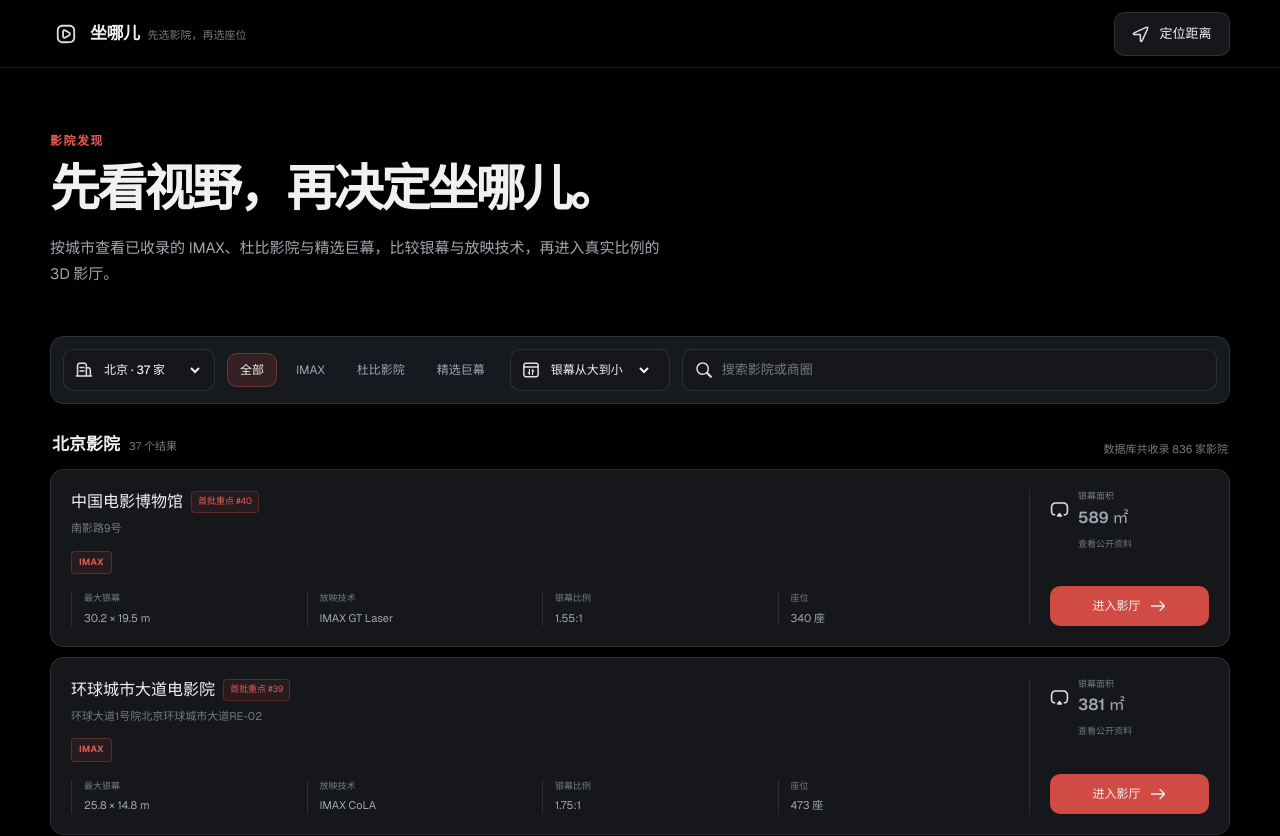
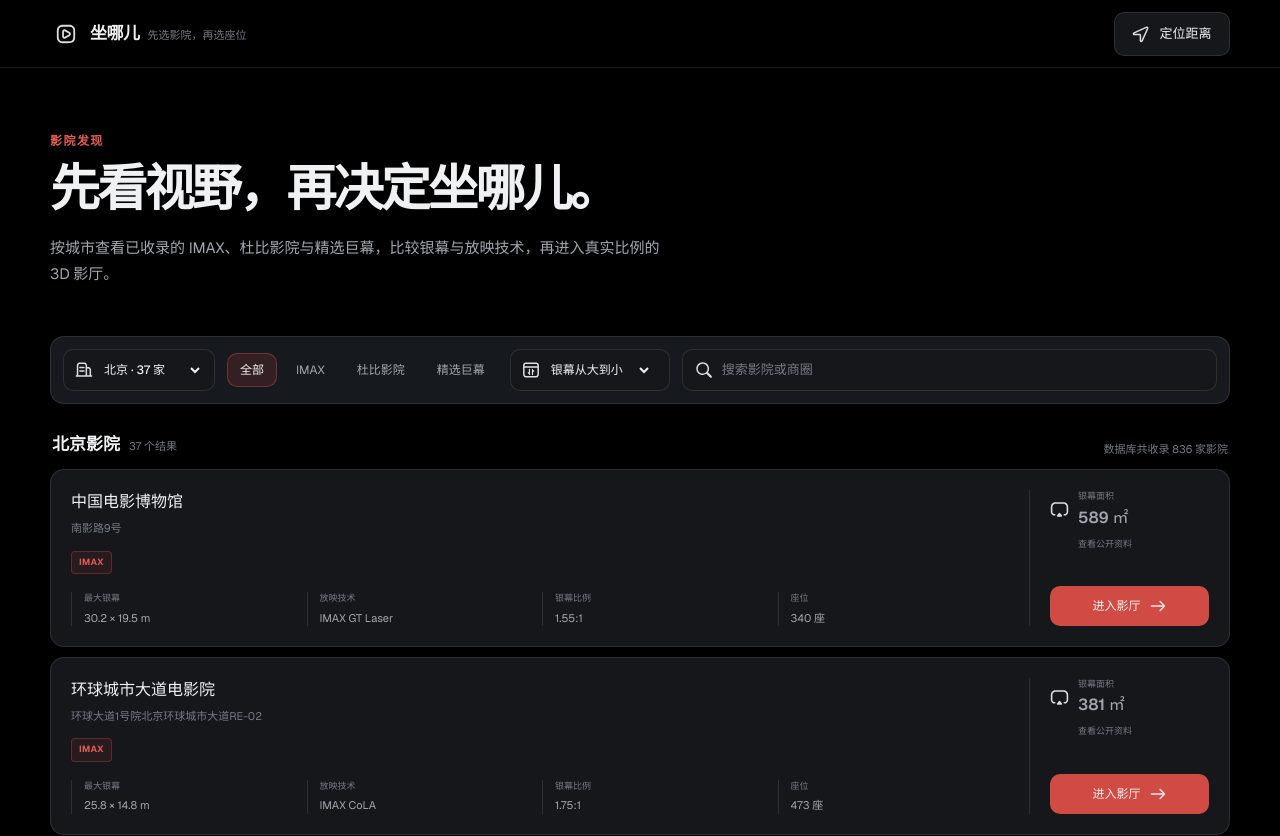
Before and after one commit to xisanpi/zuonaar-cinema-simulator, a Next.js app: page / in a window 1280 px wide. Shown: the top 836 px of the page. Built offline with nearby package versions, Linux system fonts and the light colour scheme.

Commit message:
Switch city after geolocation

```diff
--- a/app/CinemaFinder.tsx
+++ b/app/CinemaFinder.tsx
@@ -79,6 +79,25 @@ function getCinemaDistance(
   });
 }
 
+function getCityForLocation(location: UserLocation) {
+  const citiesContainingLocation = citySummaries.filter(
+    (city) =>
+      location.latitude <= city.bounds.north &&
+      location.latitude >= city.bounds.south &&
+      location.longitude <= city.bounds.east &&
+      location.longitude >= city.bounds.west,
+  );
+  const candidates = citiesContainingLocation.length
+    ? citiesContainingLocation
+    : citySummaries;
+
+  return candidates.reduce((nearestCity, candidate) => {
+    const nearestDistance = haversineDistanceKm(location, nearestCity.center);
+    const candidateDistance = haversineDistanceKm(location, candidate.center);
+    return candidateDistance < nearestDistance ? candidate : nearestCity;
+  }, candidates[0] ?? defaultCity);
+}
+
 function CinemaRow({
   cinema,
   distance,
@@ -102,11 +121,6 @@ function CinemaRow({
           <div>
             <div className="cinema-name-line">
               <h2>{cinema.name}</h2>
-              {cinema.priorityRank !== null ? (
-                <span className="status-tag status-tag-priority">
-                  首批重点 #{cinema.priorityRank}
-                </span>
-              ) : null}
               {needsReview ? (
                 <span className="status-tag status-tag-review">需复核</span>
               ) : null}
@@ -297,10 +311,12 @@ export function CinemaFinder() {
     setLocationStatus("loading");
     navigator.geolocation.getCurrentPosition(
       (position) => {
-        setUserLocation({
+        const nextLocation = {
           latitude: position.coords.latitude,
           longitude: position.coords.longitude,
-        });
+        };
+        setUserLocation(nextLocation);
+        selectCity(getCityForLocation(nextLocation).name);
         setLocationStatus("idle");
       },
       () => setLocationStatus("error"),
--- a/app/globals.css
+++ b/app/globals.css
@@ -1501,12 +1501,6 @@ a:focus-visible {
   color: var(--muted);
 }
 
-.status-tag-priority {
-  border: 1px solid rgba(228, 91, 83, 0.26);
-  background: rgba(208, 75, 67, 0.1);
-  color: var(--accent-strong);
-}
-
 .distance-label {
   flex: 0 0 auto;
   display: inline-flex;
```
